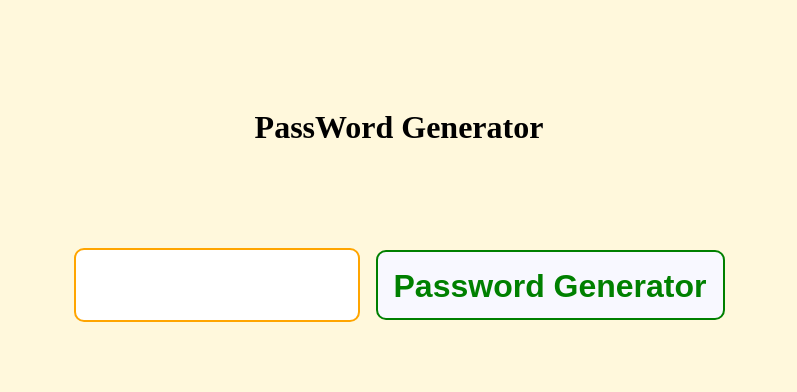
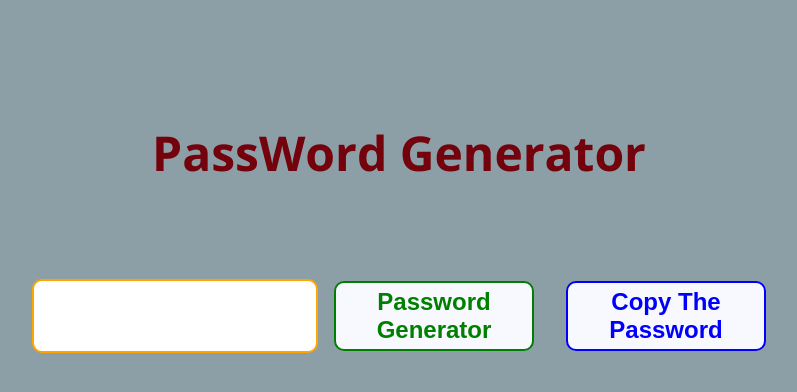
Before and after one commit to M-Burak-Yilmazer/passwordGenerator, a plain HTML site: page index.html in a window 1280 px wide. Shown: the whole page, without its empty margins (241-1038 px from the left). Drawn offline with nearby package versions, Linux system fonts and the light colour scheme.

Commit message:
copy button

```diff
--- a/index.html
+++ b/index.html
@@ -7,13 +7,15 @@
     <link rel="stylesheet" href="style.css" />
   </head>
   <body>
-    <header style="margin-top:5rem;">
+    <header style="margin-top: 5rem">
       <h1>PassWord Generator</h1>
     </header>
 
     <div>
       <input type="text" class="input-area" />
-      <button class="btn">Password Generator</button>
+      <button class="btn">Password Generator</button><br><br>
+      <div> <button class="copy">Copy The Password</button></div>
+
     </div>
     <!-- <script src="app.js"></script>
     <script src="leapYearChecker.js"></script> -->
--- a/passwordGenerator.js
+++ b/passwordGenerator.js
@@ -40,8 +40,11 @@ let obj = {
 
 let password = [];
 
-let lettersCombine= obj["letters"].map(item=> item + ","+ item.toUpperCase()).join().split(",")
-console.log(lettersCombine)
+let lettersCombine = obj["letters"]
+  .map((item) => item + "," + item.toUpperCase())
+  .join()
+  .split(",");
+console.log(lettersCombine);
 
 const passwordGenerator = () => {
   let password = [];
@@ -66,20 +69,30 @@ const passwordGenerator = () => {
       password.push(
         obj["letters"][Math.floor(Math.random() * obj["letters"].length)]
       );
-    }else{
-        password.push(lettersCombine[Math.floor(Math.random() * lettersCombine.length)])
+    } else {
+      password.push(
+        lettersCombine[Math.floor(Math.random() * lettersCombine.length)]
+      );
     }
   }
 
   const shuffle = (array) => {
     return array.sort(() => Math.random() - 0.5);
   };
-password = shuffle(password)
+  password = shuffle(password);
 
   return password.join("");
 };
 console.log(passwordGenerator());
 
-document.querySelector(".btn").addEventListener("click", ()=>{
-    document.querySelector(".input-area").value= passwordGenerator()
-})
+let inputArea = document.querySelector(".input-area");
+document.querySelector(".btn").addEventListener("click", () => {
+  inputArea.value = passwordGenerator();
+});
+
+document.querySelector(".copy").addEventListener("click", () => {
+  inputArea.select();
+  inputArea.setSelectionRange(0, 99999);
+  navigator.clipboard.writeText(inputArea.value);
+
+});
--- a/style.css
+++ b/style.css
@@ -1,12 +1,20 @@
+@import url('https://fonts.googleapis.com/css2?family=Open+Sans:ital,wght@0,400;0,500;0,600;0,700;1,400;1,500;1,600;1,700&display=swap');
+
 body {
-  background-color: cornsilk;
+  background-color: #8D9FA6;
   display: flex;
   flex-direction: column;
   justify-content: center;
   align-items: center;
+  font-family: 'Open Sans', sans-serif;
+}
+h1{
+  text-align: center;
+  color:#73020C;
+  font-size: 3rem;
 }
 div {
-  margin: 5rem auto;
+  margin: 2rem auto;
   display: flex;
   flex-wrap: wrap;
   justify-content: center;
@@ -16,6 +24,7 @@ div {
 input {
   height: 70px;
   width: 250px;
+  flex:1;
   border-radius: 10px;
   font-size: 2rem;
   padding:0 1rem;
@@ -24,13 +33,30 @@ input {
 }
 
 .btn {
+  display: block;
+  flex:1;
   border: 2px solid green;
   background-color: ghostwhite;
   color: green;
   height: 70px;
   font-weight: 600;
   border-radius: 10px;
-  font-size: 2rem;
+  font-size: 1.5rem;
+  width:200px;
   cursor: pointer;
-  padding: 1rem;
+
 }
+.copy{
+  display: block;
+  flex:1;
+  width:200px;
+  border: 2px solid blue;
+  background-color: ghostwhite;
+  color: blue;
+  height: 70px;
+  font-weight: 600;
+  border-radius: 10px;
+  font-size: 1.5rem;
+  cursor: pointer;
+
+}
```
